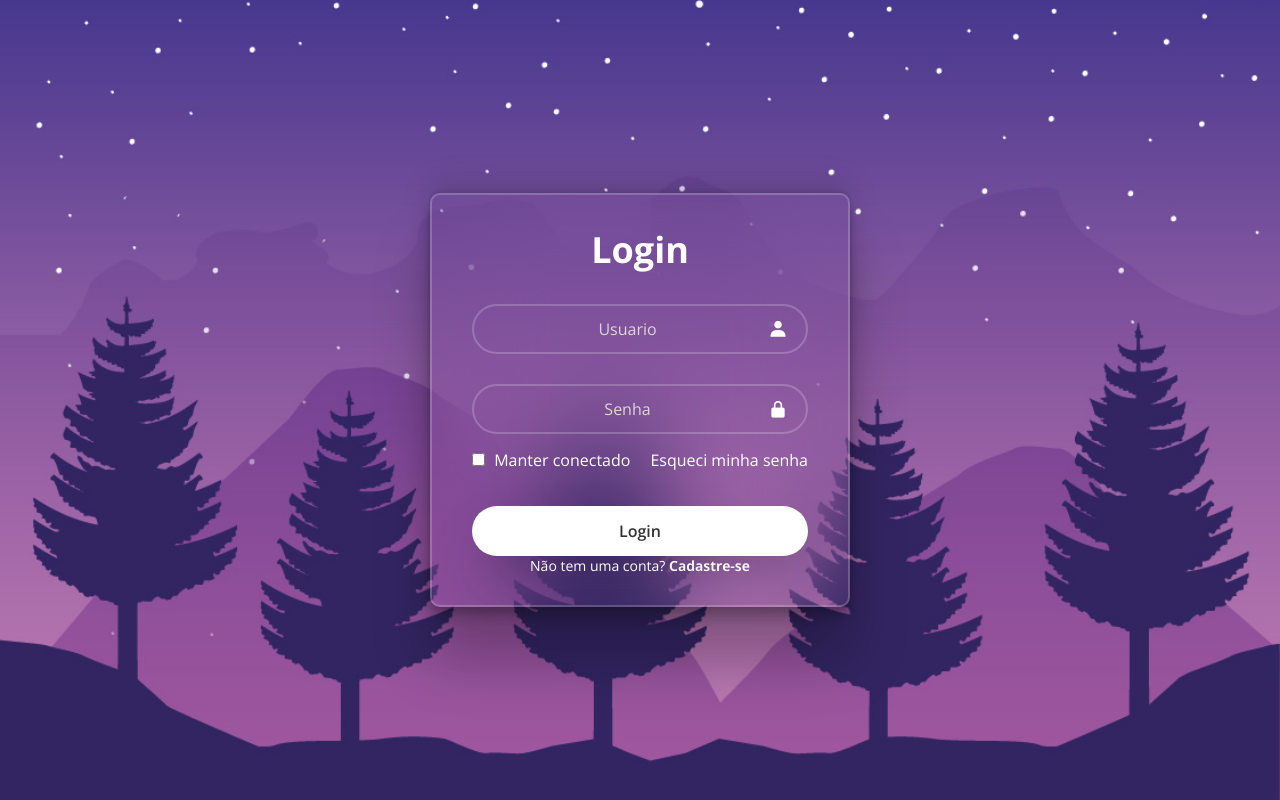
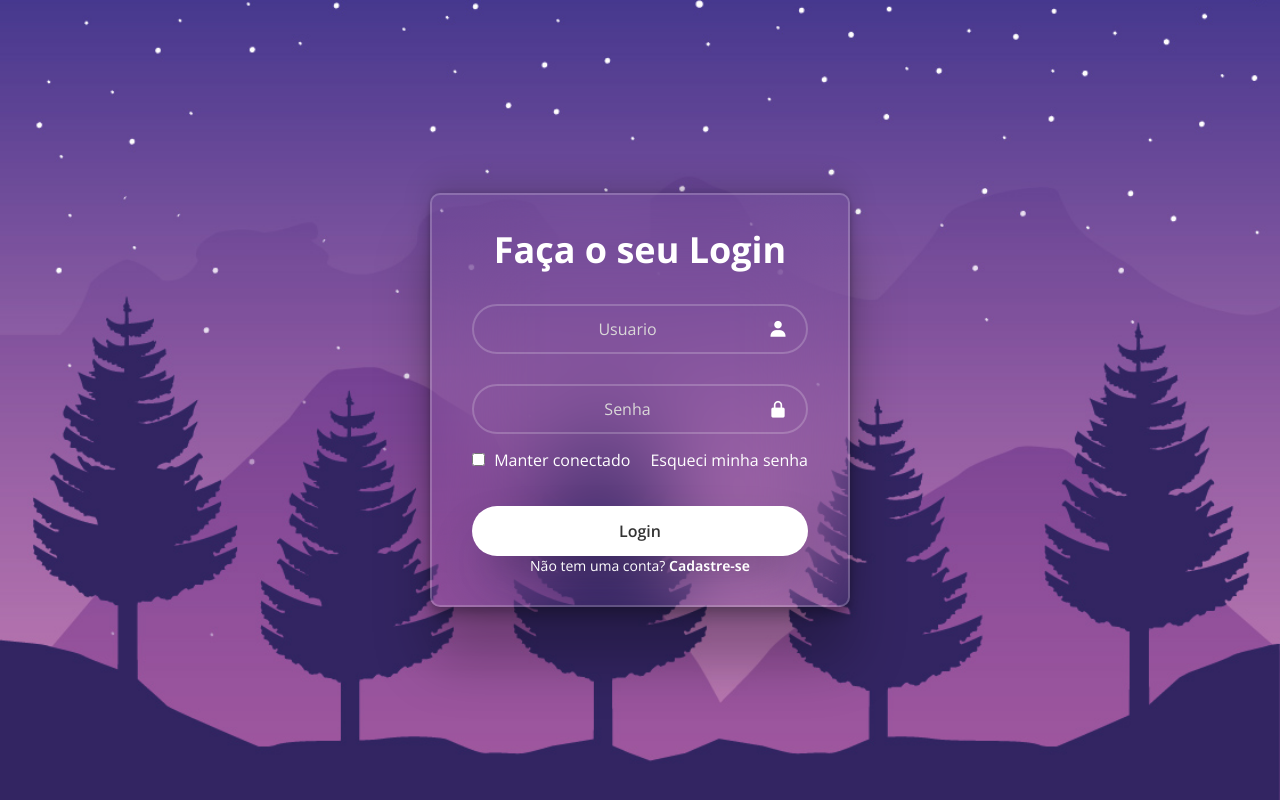
Before and after one commit to Victor-Antoniio/victor-antoniio.tela-login.github.io, a plain HTML site: page index.html in a window 1280 px wide. Drawn offline with nearby package versions, Linux system fonts and the light colour scheme.

Commit message:
Update index.html

```diff
--- a/index.html
+++ b/index.html
@@ -11,7 +11,7 @@
 <body>
     <main class="container">
          <form>
-            <h1>Login</h1>
+            <h1>Faça o seu Login</h1>
             <div class="input-box"> <!--Campo Usuario-->
                 <input placeholder="Usuario" type="email" required>
                 <i class="bx bxs-user"></i> <!--Icone Usuario-->
```
